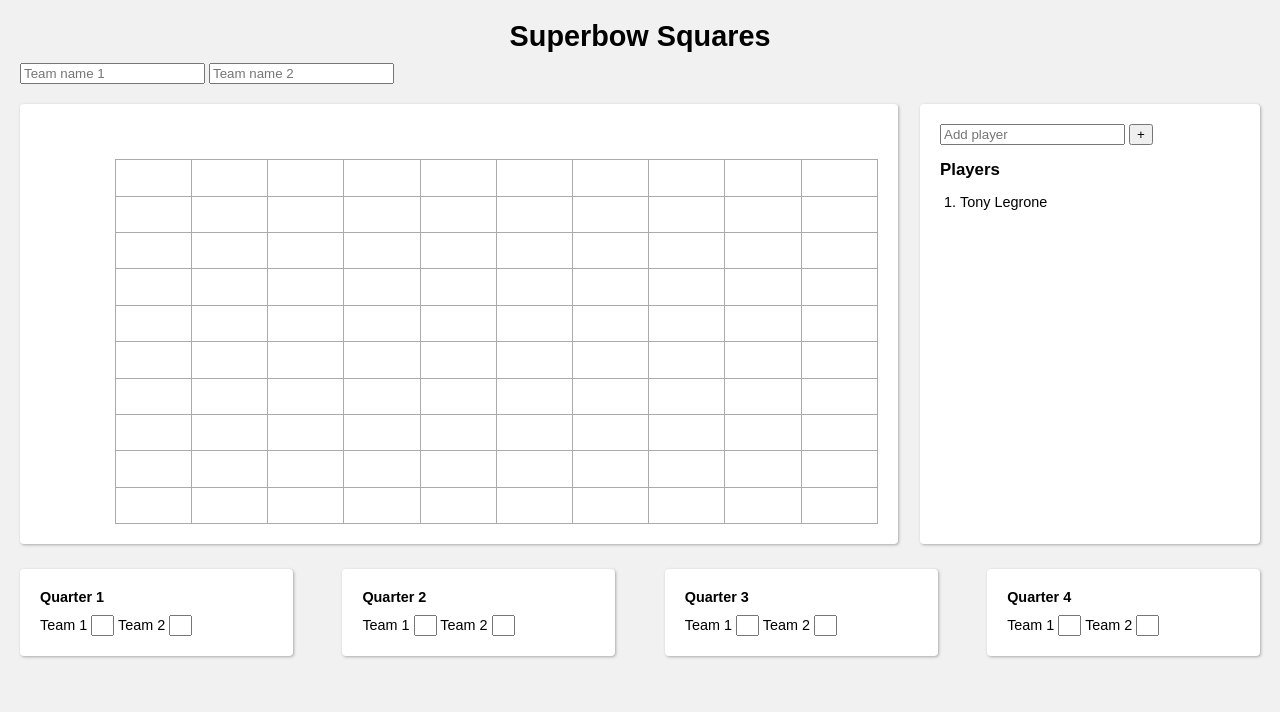
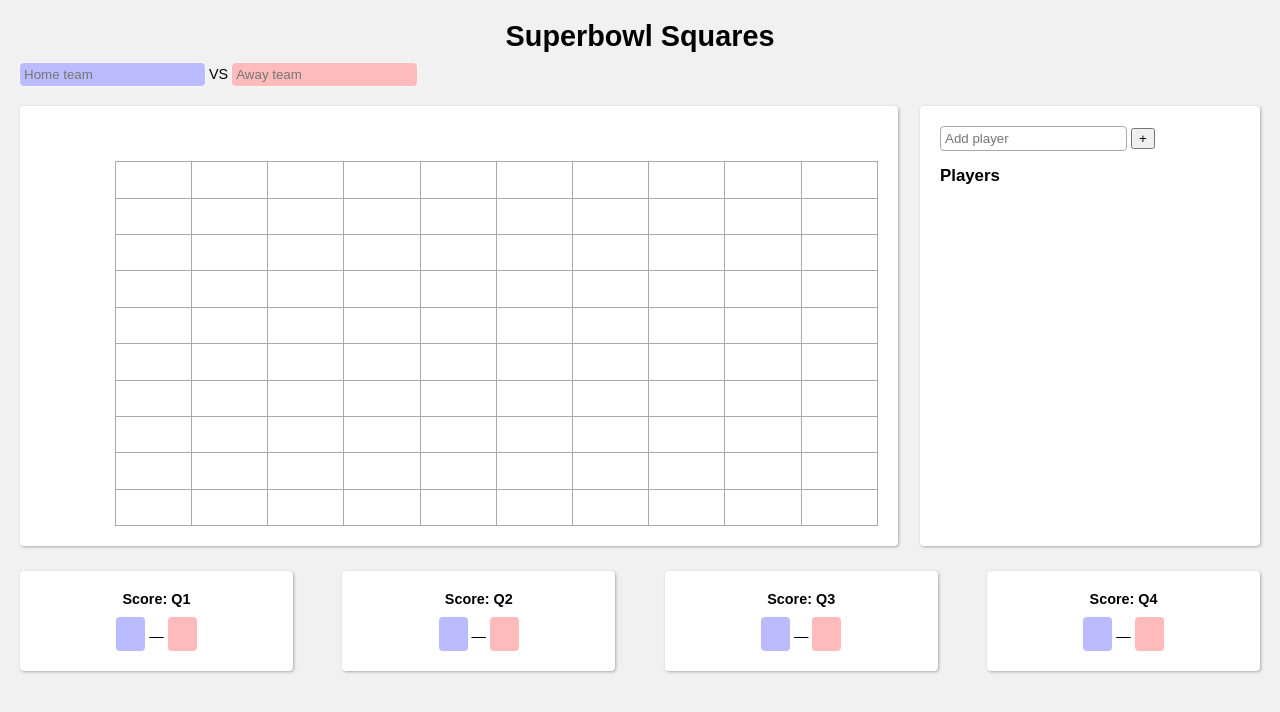
Before and after one commit to tonylegrone/superbowl-squares, a PHP site: page / in a window 1280 px wide. Shown: the top 712 px of the page. Run offline with PHP 8.4, Linux system fonts and the light colour scheme; lists and menus that the app fills with data are empty.

Commit message:
Renamed fields to "home" and "away" team. More css enhancements.

```diff
--- a/index.php
+++ b/index.php
@@ -27,10 +27,11 @@ define('GRID_SIZE', 10);
   <div id="main-wrapper">
 
     <header>
-      <h1>Superbow Squares</h1>
+      <h1>Superbowl Squares</h1>
       <form id="teams" action="javascript:;">
-        <input type="text" name="team-1-name" placeholder="Team name 1" />
-        <input type="text" name="team-2-name" placeholder="Team name 2" />
+        <input class="team-home" type="text" name="team-home-name" placeholder="Home team" />
+        VS
+        <input class="team-away" type="text" name="team-away-name" placeholder="Away team" />
       </form>
     </header>
 
@@ -40,9 +41,9 @@ define('GRID_SIZE', 10);
           for ($i = 1; $i <= GRID_SIZE; $i++) {
             $td = array();
             for ($ii = 1; $ii <= GRID_SIZE; $ii++) {
-              $td[] = '<td class="col-' . $ii . '"></td>';
+              $td[] = "<td class='grid-$i-$ii'></td>";
             }
-            $tr[] = "<tr class='row-$i'>\n\t<th></th>\n\t" . implode("\n\t", $td) . '</tr>';
+            $tr[] = "<tr class='row-$i'>\n\t<th class='team-away'></th>\n\t" . implode("\n\t", $td) . '</tr>';
           }
         ?>
       <table id="content">
@@ -53,7 +54,7 @@ define('GRID_SIZE', 10);
                 <table id="score-table">
                   <thead>
                     <tr>
-                      <?php echo str_repeat('<th></th>', (GRID_SIZE + 1)); ?>
+                      <?php echo str_repeat('<th class="team-home"></th>', (GRID_SIZE + 1)); ?>
                     </tr>
                   </thead>
                   <tbody>
@@ -70,8 +71,8 @@ define('GRID_SIZE', 10);
                   <button>+</button>
                 </form>
                 <h1>Players</h1>
-                <ol>
-                  <li>Tony Legrone</li>
+                <ol id="player-list">
+
                 </ol>
               </section>
             </td><!-- /#players -->
@@ -83,50 +84,42 @@ define('GRID_SIZE', 10);
     <footer>
       <div id="quarters">
         <aside id="q1">
-          <h2>Quarter 1</h2>
+          <h2>Score: Q1</h2>
           <div class="status"></div>
           <div class="score">
             <form action="javascript:;" id="q1-score">
-              <label for="team-1-0">Team 1</label>
-              <input type="text" id="team-1-0`" name="team-1-0" />
-              <label for="team-2-0">Team 2</label>
-              <input type="text" id="team-2-0" name="team-2-0" />
+              <input maxlength="2" class="team-home" type="text" id="team-home-0" name="team-home-0" /> &mdash;
+              <input maxlength="2" class="team-away" type="text" id="team-away-0" name="team-away-0" />
             </form>
           </div>
         </aside>
         <aside id="q2">
-          <h2>Quarter 2</h2>
+          <h2>Score: Q2</h2>
           <div class="status"></div>
           <div class="score">
             <form action="javascript:;" id="q2-score">
-              <label for="team-1-1">Team 1</label>
-              <input type="text" id="team-1-1" name="team-1-1" />
-              <label for="team-2-1">Team 2</label>
-              <input type="text" id="team-2-1" name="team-2-1" />
+              <input maxlength="2" class="team-home" type="text" id="team-home-1" name="team-home-1" /> &mdash;
+              <input maxlength="2" class="team-away" type="text" id="team-away-1" name="team-away-1" />
             </form>
           </div>
         </aside>
         <aside id="q3">
-          <h2>Quarter 3</h2>
+          <h2>Score: Q3</h2>
           <div class="status"></div>
           <div class="score">
             <form action="javascript:;" id="q3-score">
-              <label for="team-1-2">Team 1</label>
-              <input type="text" id="team-1-2" name="team-1-2" />
-              <label for="team-2-2">Team 2</label>
-              <input type="text" id="team-2-2" name="team-2-2" />
+              <input maxlength="2" class="team-home" type="text" id="team-home-2" name="team-home-2" /> &mdash;
+              <input maxlength="2" class="team-away" type="text" id="team-away-2" name="team-away-2" />
             </form>
           </div>
         </aside>
         <aside id="q4">
-          <h2>Quarter 4</h2>
+          <h2>Score: Q4</h2>
           <div class="status"></div>
           <div class="score">
             <form action="javascript:;" id="q4-score">
-              <label for="team-1-3">Team 1</label>
-              <input type="text" id="team-1-3" name="team-1-3" />
-              <label for="team-2-3">Team 2</label>
-              <input type="text" id="team-2-3" name="team-2-3" />
+              <input maxlength="2" class="team-home" type="text" id="team-home-3" name="team-home-3" /> &mdash;
+              <input maxlength="2" class="team-away" type="text" id="team-away-3" name="team-away-3" />
             </form>
           </div>
         </aside>
--- a/scripts/global.js
+++ b/scripts/global.js
@@ -0,0 +1,16 @@
+(function($, window, document, undefined){
+  $(function(){
+
+    // Add player
+    $('#add-player').submit(function(evt){
+      var $name = $('#player-name');
+      var $nameList = $('#player-list');
+      var index = $nameList.children().length;
+
+      $nameList.append('<li><label><input type="radio" name="player" value="' + index + '" />' + $name.val() + '</label></li>');
+      $name.val('');
+      evt.preventDefault();
+    });
+
+  });
+})(jQuery, window, document);
--- a/styles/global.css
+++ b/styles/global.css
@@ -27,6 +27,17 @@ h2 {
 
 header > h1 {
   text-align: center;
+}
+
+input[type=text] {
+  padding: 4px;
+  border: 1px #aaa solid;
+  border-radius: 4px;
+  box-shadow: 0 0 3px #fff;
+}
+
+#teams input {
+  border: none;
 }
 
 #content {
@@ -62,6 +73,14 @@ header > h1 {
   width: 100%;
 }
 
+#score-table th.team-home {
+  color: #55f;
+}
+
+#score-table th.team-away {
+  color: #f55;
+}
+
 #score-table th {
   padding: 4px;
   width: 1.9em;
@@ -85,6 +104,14 @@ header > h1 {
   padding: 0 0 0 20px;
 }
 
+#player-list input[type=radio] {
+  display: none;
+}
+
+#player-list .selected {
+  font-weight: bold;
+}
+
 #quarters > aside {
   margin: 2%;
   padding: 20px;
@@ -93,6 +120,7 @@ header > h1 {
   -webkit-box-sizing: border-box;
   box-sizing: border-box;
   float: left;
+  text-align: center;
 }
 
 #quarters > aside:first-child {
@@ -104,9 +132,21 @@ header > h1 {
 }
 
 #quarters input {
-  width: 15px;
+  padding: 4px 2px;
+  width: 25px;
+  border: none;
+  font-size: 1.5em;
+  text-align: center;
 }
 
 #add-player {
   margin: 0 0 15px;
 }
+
+input.team-home {
+  background: #bbf;
+}
+
+input.team-away {
+  background: #fbb;
+}
```
